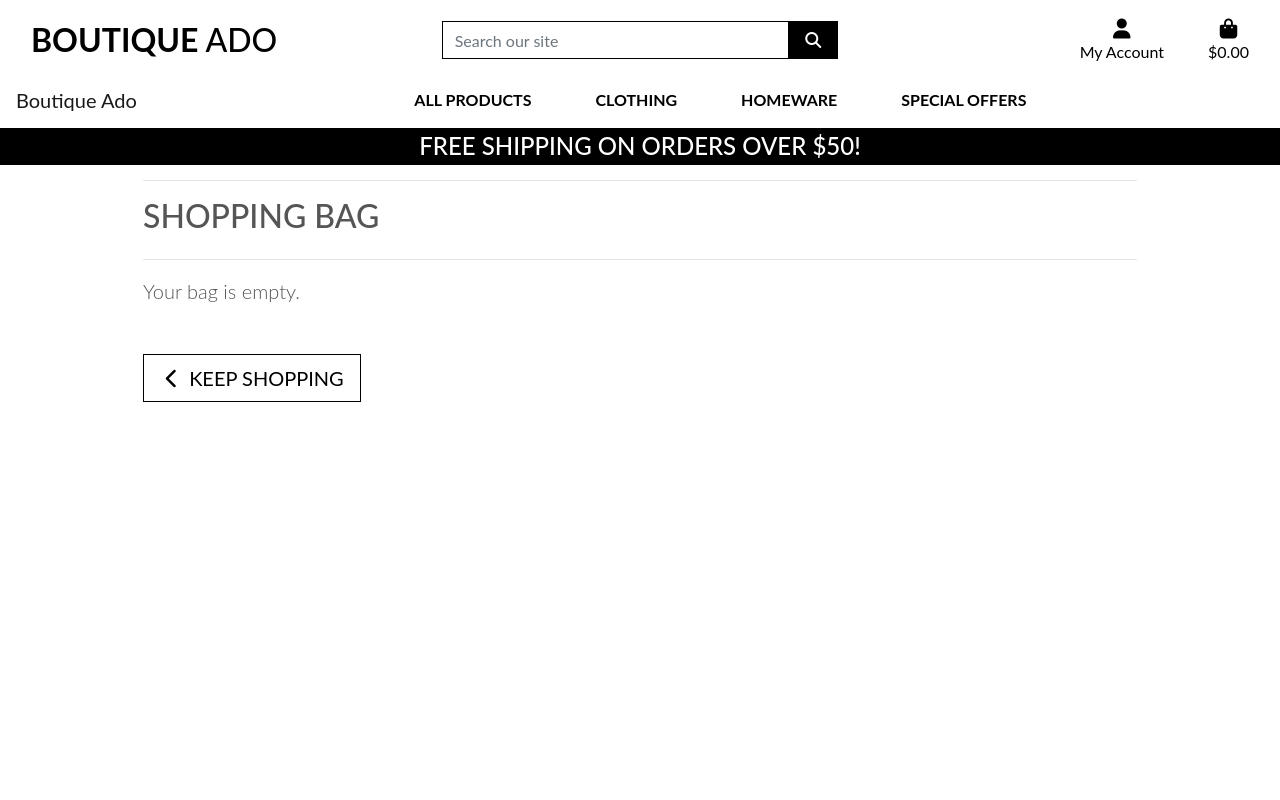
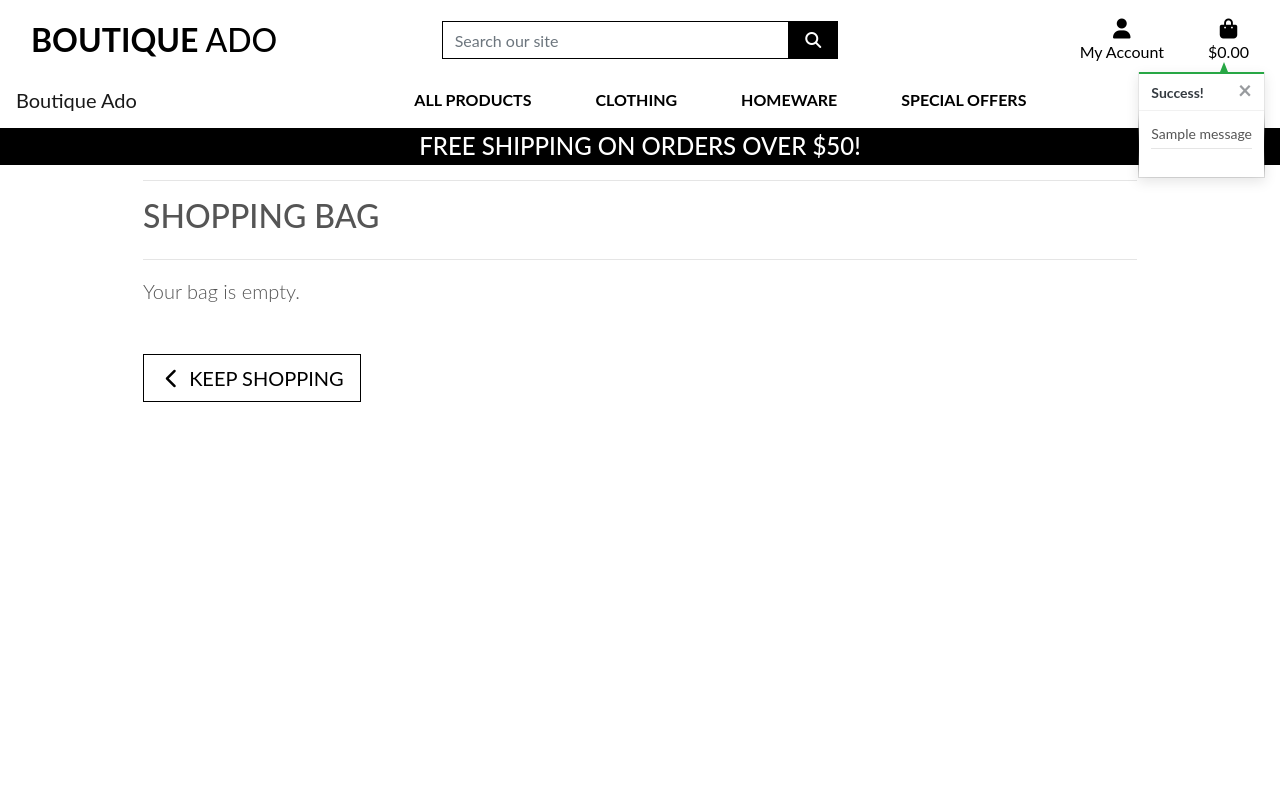
Before and after one commit to Tabithadejong/BoutiqueAdo, a Django app: page /bag/ in a window 1280 px wide. Run offline with Django 3.2, Linux system fonts and the light colour scheme; one stand-in notice (Sample message) is shown; some libraries are stand-ins or nearby versions; some web fonts are replaced.

Commit message:
Add preview of shopping back and message output

```diff
--- a/bag/views.py
+++ b/bag/views.py
@@ -1,4 +1,7 @@
-from django.shortcuts import render, redirect, reverse, HttpResponse
+from django.shortcuts import render, redirect, reverse, HttpResponse, get_object_or_404
+from django.contrib import messages
+
+from products.models import Product
 
 # Create your views here.
 
@@ -10,6 +13,7 @@ def view_bag(request):
 def add_to_bag(request, item_id):
     """ Add a quantity of the specified product to the shopping bag """
 
+    product = get_object_or_404(Product, pk=item_id)
     quantity = int(request.POST.get('quantity'))
     redirect_url = request.POST.get('redirect_url')
     size = None
@@ -21,15 +25,20 @@ def add_to_bag(request, item_id):
         if item_id in list(bag.keys()):
             if size in bag[item_id]['items_by_size'].keys():
                 bag[item_id]['items_by_size'][size] += quantity
+                messages.success(request, f'Updated size {size.upper()} {product.name} quantity to {bag[item_id]["items_by_size"][size]}')
             else:
                 bag[item_id]['items_by_size'][size] = quantity
+                messages.success(request, f'Added size {size.upper()} {product.name} to your bag')
         else:
             bag[item_id] = {'items_by_size': {size: quantity}}
+            messages.success(request, f'Added size {size.upper()} {product.name} to your bag')
     else:
         if item_id in list(bag.keys()):
             bag[item_id] += quantity
+            messages.success(request, f'Updated {product.name} quantity to {bag[item_id]}')
         else:
             bag[item_id] = quantity
+            messages.success(request, f'Added {product.name} to your bag')
 
     request.session['bag'] = bag
     return redirect(redirect_url)
@@ -38,6 +47,7 @@ def add_to_bag(request, item_id):
 def adjust_bag(request, item_id):
     """Adjust the quantity of the specified product to the specified amount"""
 
+    product = get_object_or_404(Product, pk=item_id)
     quantity = int(request.POST.get('quantity'))
     size = None
     if 'product_size' in request.POST:
@@ -47,15 +57,19 @@ def adjust_bag(request, item_id):
     if size:
         if quantity > 0:
             bag[item_id]['items_by_size'][size] = quantity
+            messages.success(request, f'Updated size {size.upper()} {product.name} quantity to {bag[item_id]["items_by_size"][size]}')
         else:
             del bag[item_id]['items_by_size'][size]
             if not bag[item_id]['items_by_size']:
                 bag.pop(item_id)
+            messages.success(request, f'Removed size {size.upper()} {product.name} from your bag')
     else:
         if quantity > 0:
             bag[item_id] = quantity
+            messages.success(request, f'Updated {product.name} quantity to {bag[item_id]}')
         else:
             bag.pop(item_id)
+            messages.success(request, f'Removed {product.name} from your bag')
 
     request.session['bag'] = bag
     return redirect(reverse('view_bag'))
@@ -65,6 +79,7 @@ def remove_from_bag(request, item_id):
     """Remove the item from the shopping bag"""
 
     try:
+        product = get_object_or_404(Product, pk=item_id)
         size = None
         if 'product_size' in request.POST:
             size = request.POST['product_size']
@@ -74,11 +89,14 @@ def remove_from_bag(request, item_id):
             del bag[item_id]['items_by_size'][size]
             if not bag[item_id]['items_by_size']:
                 bag.pop(item_id)
+            messages.success(request, f'Removed size {size.upper()} {product.name} from your bag')
         else:
             bag.pop(item_id)
+            messages.success(request, f'Removed {product.name} from your bag')
 
         request.session['bag'] = bag
         return HttpResponse(status=200)
 
     except Exception as e:
+        messages.error(request, f'Error removing item: {e}')
         return HttpResponse(status=500)
--- a/boutique_ado/settings.py
+++ b/boutique_ado/settings.py
@@ -78,6 +78,8 @@ TEMPLATES = [
         },
     },
 ]
+
+MESSAGE_STORAGE = 'django.contrib.messages.storage.session.SessionStorage'
 
 AUTHENTICATION_BACKENDS = [
 
--- a/static/css/base.css
+++ b/static/css/base.css
@@ -1,5 +1,3 @@
-
-
 html {
     height: 100%;
 }
@@ -40,6 +38,19 @@ body {
     color: white;
 }
 
+.btn-outline-black {
+    background: white;
+    color: black !important; /* use important to override link colors for <a> elements */
+    border: 1px solid black;
+}
+
+.btn-outline-black:hover,
+.btn-outline-black:active,
+.btn-outline-black:focus {
+    background: black;
+    color: white !important;
+}
+
 .shop-now-button:hover,
 .shop-now-button:active,
 .shop-now-button:focus,
@@ -59,7 +70,7 @@ body {
 }
 
 .bg-black {
-    background-color: black;
+    background: #000 !important;
 }
 
 .overlay {
@@ -71,6 +82,7 @@ body {
 	background: white;
 	z-index: -1;
 }
+
 a.category-badge > span.badge:hover {
     background: #212529 !important;
     color: #fff !important;
@@ -90,23 +102,74 @@ a.category-badge > span.badge:hover {
     cursor: pointer;
 }
 
-.btn-black {
-    background: black;
-    color: white;
+/* ------------------------------- bootstrap toasts */
+
+.message-container {
+    position: fixed;
+    top: 72px;
+    right: 15px;
+    z-index: 99999999999;
 }
 
-.btn-outline-black {
-    background: white;
-    color: black !important; /* use important to override link colors for <a> elements */
-    border: 1px solid black;
+.custom-toast {
+    overflow: visible;
 }
 
-.btn-outline-black:hover,
-.btn-outline-black:active,
-.btn-outline-black:focus {
-    background: black;
-    color: white !important;
+.toast-capper {
+    height: 2px;
 }
+
+/* from CSS-tricks.com: https://css-tricks.com/snippets/css/css-triangle/ */
+.arrow-up {
+    width: 0;
+    height: 0;
+    border-left: 4px solid transparent;
+    border-right: 4px solid transparent;
+    border-bottom: 10px solid black;
+    position: absolute;
+    top: -10px;
+    right: 36px;
+}
+
+/* Convenience classes - colors copied from Bootstrap */
+.arrow-primary {
+    border-bottom-color: #007bff !important;
+}
+
+.arrow-secondary {
+    border-bottom-color: #6c757d !important;
+}
+
+.arrow-success {
+    border-bottom-color: #28a745 !important;
+}
+
+.arrow-danger {
+    border-bottom-color: #dc3545 !important;
+}
+
+.arrow-warning {
+    border-bottom-color: #ffc107 !important;
+}
+
+.arrow-info {
+    border-bottom-color: #17a2b8 !important;
+}
+
+.arrow-light {
+    border-bottom-color: #f8f9fa !important;
+}
+
+.arrow-dark {
+    border-bottom-color: #343a40 !important;
+}
+
+.bag-notification-wrapper {
+    height: 100px;
+    overflow-x: hidden;
+    overflow-y: auto;
+}
+
 /* -------------------------------- Media Queries */
 
 /* Slightly larger container on xl screens */
--- a/templates/base.html
+++ b/templates/base.html
@@ -116,8 +116,22 @@
     </header>
 
     {% if messages %}
-        <div class="message-container"></div>
-    {% endif %}
+    <div class="message-container">
+        {% for message in messages %}
+            {% with message.level as level %}
+                {% if level == 40 %}
+                    {% include 'includes/toasts/toast_error.html' %}
+                {% elif level == 30 %}
+                    {% include 'includes/toasts/toast_warning.html' %}
+                {% elif level == 25 %}
+                    {% include 'includes/toasts/toast_success.html' %}
+                {% else %}
+                    {% include 'includes/toasts/toast_info.html' %}
+                {% endif %}
+            {% endwith %}
+        {% endfor %}
+    </div>
+{% endif %}
 
     {% block page_header %}
     {% endblock %}
@@ -126,6 +140,9 @@
     {% endblock %}
 
     {% block postloadjs %}
+    <script type="text/javascript">
+        $('.toast').toast('show');
+    </script>
     {% endblock %}
 
 
--- /dev/null
+++ b/templates/includes/toasts/toast_success.html
@@ -0,0 +1,54 @@
+<div class="toast custom-toast rounded-0 border-top-0" data-autohide="false">
+    <div class="arrow-up arrow-success"></div>
+    <div class="w-100 toast-capper bg-success"></div>
+    <div class="toast-header bg-white text-dark">
+        <strong class="mr-auto">Success!</strong>
+        <button type="button" class="ml-2 mb-1 close text-dark" data-dismiss="toast" aria-label="Close">
+            <span aria-hidden="true">&times;</span>
+        </button>
+    </div>
+    <div class="toast-body bg-white">
+        <div class="row">
+            <div class="col">
+                {{ message }}
+                <hr class="mt-1 mb-3">
+            </div>
+        </div>
+        {% if grand_total %}
+            <p class="logo-font bg-white text-black py-1">Your Bag ({{ product_count }})</p>
+            <div class="bag-notification-wrapper">
+                {% for item in bag_items %}
+                    <div class="row">
+                        <div class="col-3 my-1">
+                            <img class="w-100" src="{{ item.product.image.url }}">
+                        </div>
+                        <div class="col-9">
+                            <p class="my-0"><strong>{{ item.product.name }}</strong></p>
+                            <p class="my-0 small">Size: {% if item.product.has_sizes %}{{ item.size|upper }}{% else %}N/A{% endif %}</p>
+                            <p class="my-0 small text-muted">Qty: {{ item.quantity }}</p>
+                        </div>
+                    </div>
+                {% endfor %}
+            </div>
+            <div class="row">
+                <div class="col">
+                    <strong><p class="mt-3 mb-1 text-black">
+                        Total{% if free_delivery_delta > 0 %} (Exc. delivery){% endif %}:
+                        <span class="float-right">${{ total|floatformat:2 }}</span>
+                    </p></strong>
+                    {% if free_delivery_delta > 0 %}
+                        <p class="mb-0 p-2 bg-warning shadow-sm text-black text-center">
+                            Spend <strong>${{ free_delivery_delta }}</strong> more to get free next day delivery!
+                        </p>
+                    {% endif %}
+                    <a href="{% url 'view_bag' %}" class="btn btn-black btn-block rounded-0">
+                        <span class="text-uppercase">Go To Secure Checkout</span>
+                        <span class="icon">
+                            <i class="fas fa-lock"></i>
+                        </span>
+                    </a>
+                </div>
+            </div>
+        {% endif %}
+    </div>
+</div>
```
Also changed, not shown: templates/includes/toasts/toast_error.html (added, +13 -0 lines), templates/includes/toasts/toast_info.html (added, +13 -0 lines), templates/includes/toasts/toast_warning.html (added, +13 -0 lines), db.sqlite3. Lines whose indentation alone changed are shown as unchanged.
